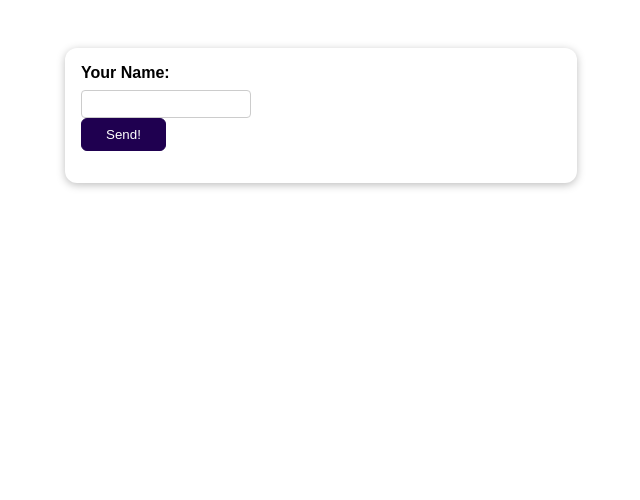
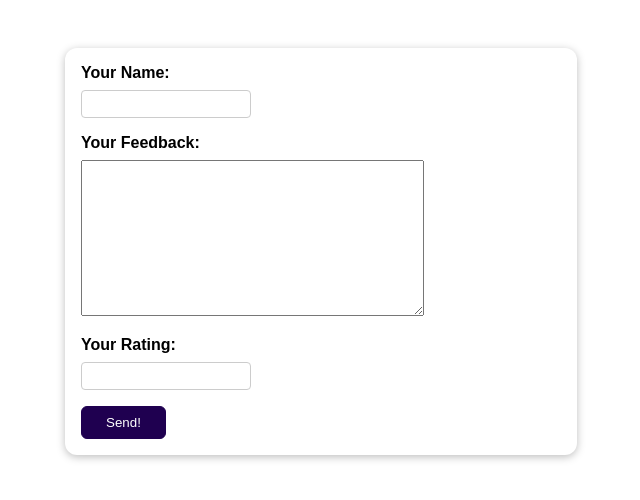
Before and after one commit to mcampbell/udemy-django, a Django app: page / in a window 1280 px wide. Shown: the top 500 px of the page, without its empty margins (319-959 px from the left). Run offline with Django 5.2, Linux system fonts and the light colour scheme.

Commit message:
added review text and rating to form
+ review text, rating in form with appropriate builtin validators
= view to show new form elements.  learned you can `for` iterate over
  fields in a form

```diff
--- a/feedback/reviews/forms.py
+++ b/feedback/reviews/forms.py
@@ -4,7 +4,21 @@ from django import forms
 class ReviewForm(forms.Form):
     username = forms.CharField(
         label="Your Name",
+        min_length=2,
         max_length=100,
-        min_length=2,
         error_messages={"required": "Username is required."},
     )
+
+    review = forms.CharField(
+        label="Your Feedback",
+        widget=forms.Textarea,
+        max_length=200,
+        error_messages={"required": "Review is required."},
+    )
+
+    rating = forms.IntegerField(
+        label="Your Rating",
+        min_value=1,
+        max_value=5,
+        error_messages={"required": "Rating is required."},
+    )
--- a/feedback/reviews/templates/reviews/review.html
+++ b/feedback/reviews/templates/reviews/review.html
@@ -11,12 +11,14 @@
 <body>
 <form action="/" method="POST">
     {% csrf_token %}
-    <div class="form-control {% if form.username.errors %}errors{% endif %}">
-        {{ form.username.label_tag }}
-        {{ form.username }}
-        {{ form.username.errors }}
-        <button type="submit">Send!</button>
-    </div>
+    {% for field in form %}
+        <div class="form-control {% if field.errors %}errors{% endif %}">
+            {{ field.label_tag }}
+            {{ field }}
+            {{ field.errors }}
+        </div>
+    {% endfor %}
+    <button type="submit">Send!</button>
 </form>
 </body>
 </html>
```
